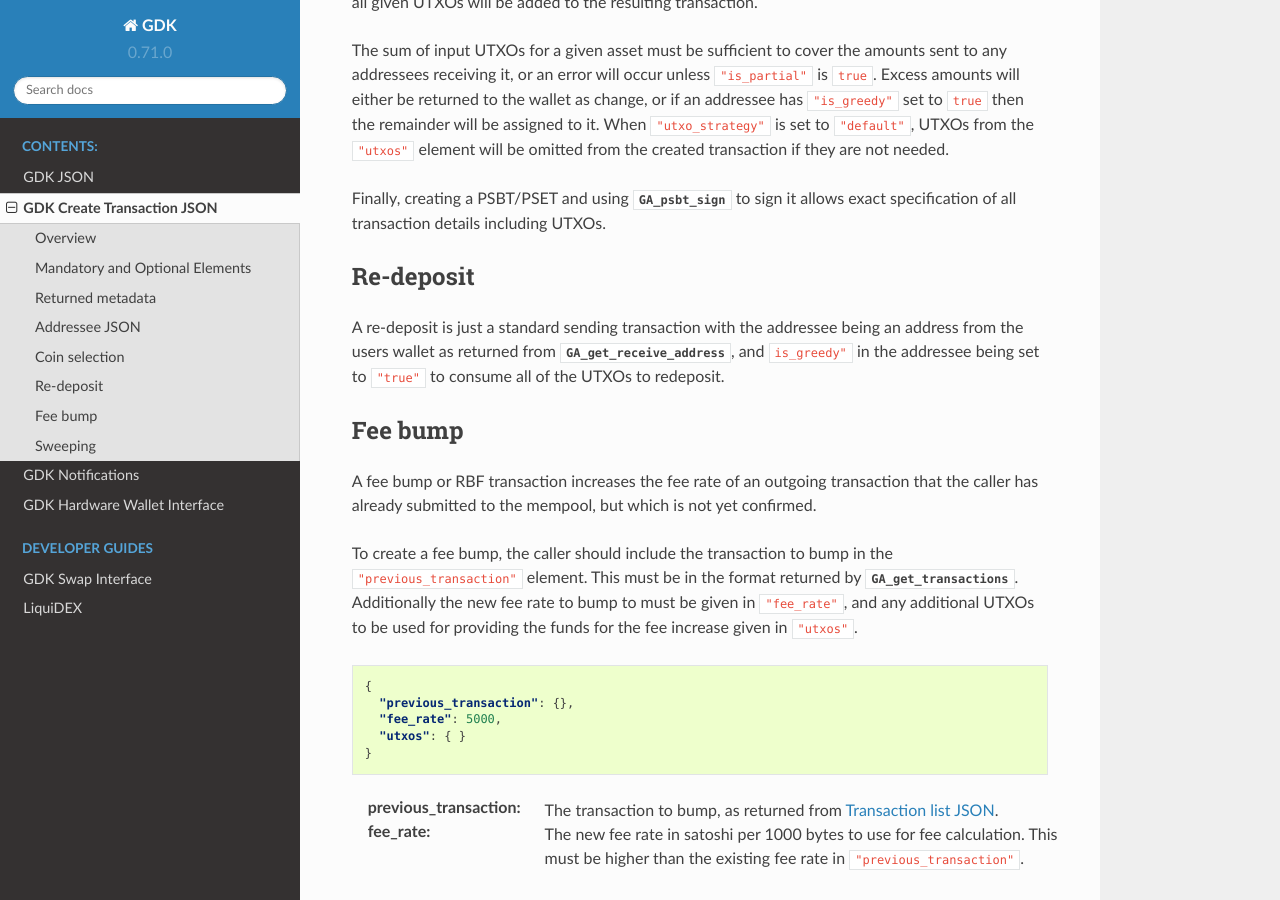
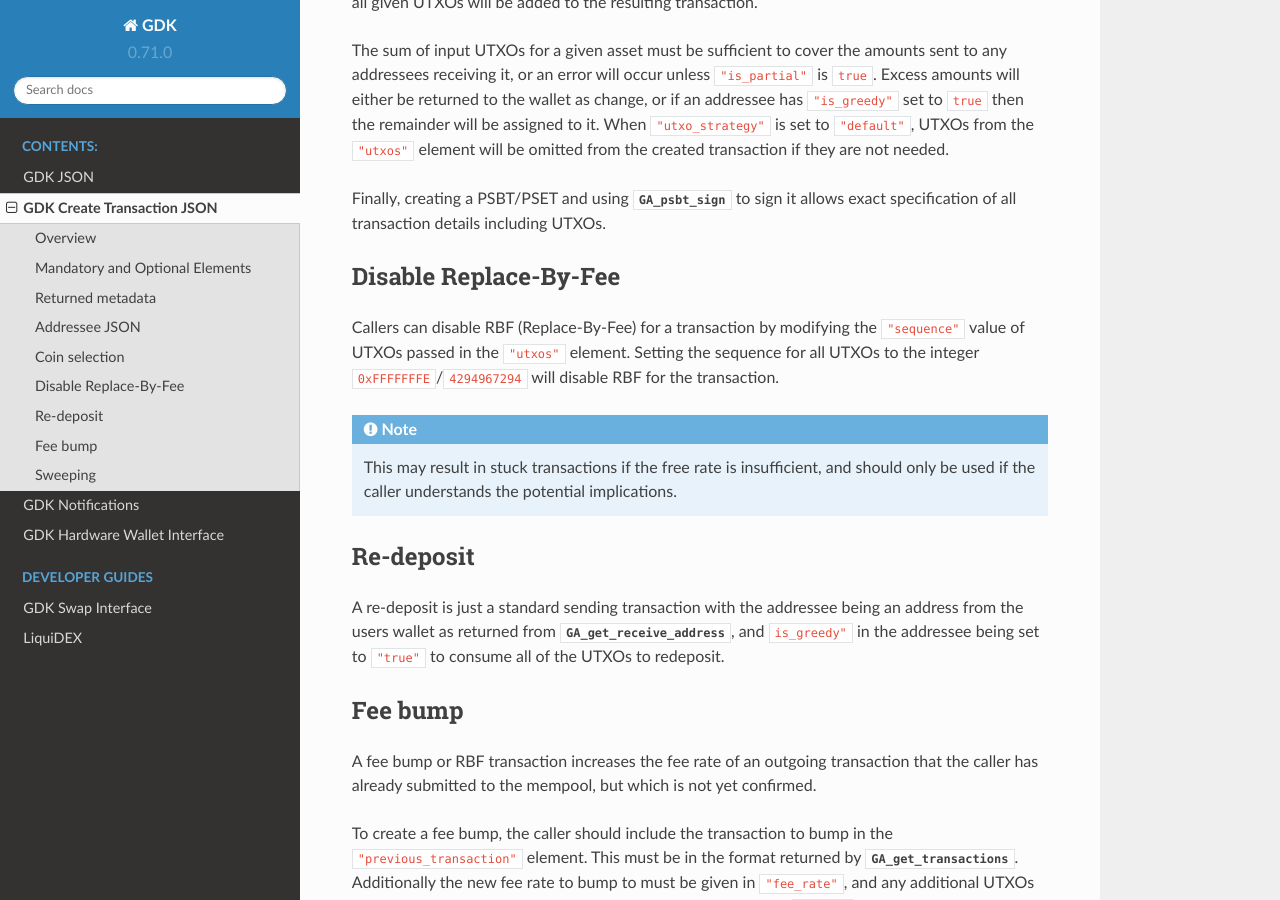
Before and after one commit to Blockstream/gdk, a Sphinx documentation site: the page built from docs/source/gdk-create-tx.rst, in a window 1280 px wide and 900 px high, scrolled down 3131 px. Built offline with Sphinx 7.4.7 and the Read the Docs theme 2.0.0, drawn with Linux system fonts in a browser that asks for light colours; pages that are not in the unit, such as notebooks, are missing from menus.

Commit message:
add documentation on how to disable RBF

```diff
--- a/docs/source/gdk-create-tx.rst
+++ b/docs/source/gdk-create-tx.rst
@@ -163,6 +163,18 @@
 exact specification of all transaction details including UTXOs.
 
 
+Disable Replace-By-Fee
+----------------------
+
+Callers can disable RBF (Replace-By-Fee) for a transaction by modifying
+the ``"sequence"`` value of UTXOs passed in the ``"utxos"`` element. Setting
+the sequence for all UTXOs to the integer ``0xFFFFFFFE``/``4294967294``
+will disable RBF for the transaction.
+
+.. note:: This may result in stuck transactions if the free rate is insufficient,
+          and should only be used if the caller understands the potential implications.
+
+
 Re-deposit
 ----------
 
```
Also changed, not shown: CHANGELOG.md (+1 -0 lines).
